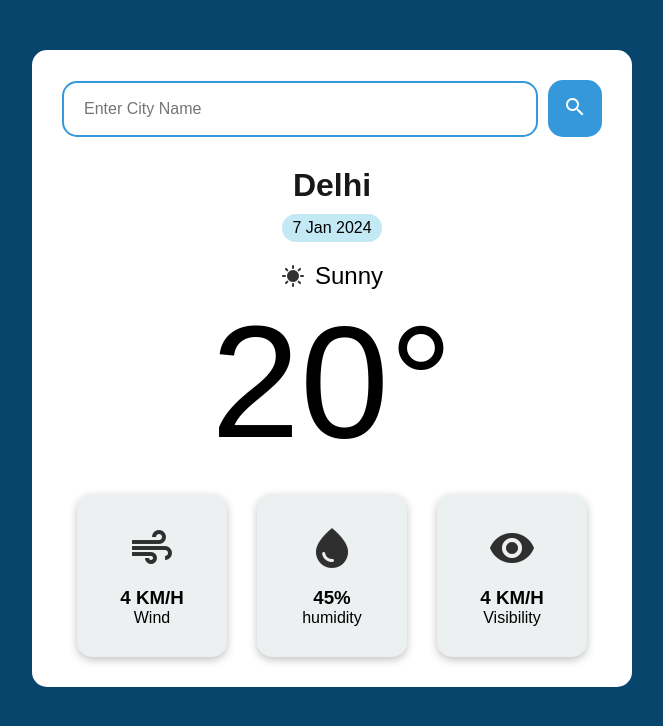
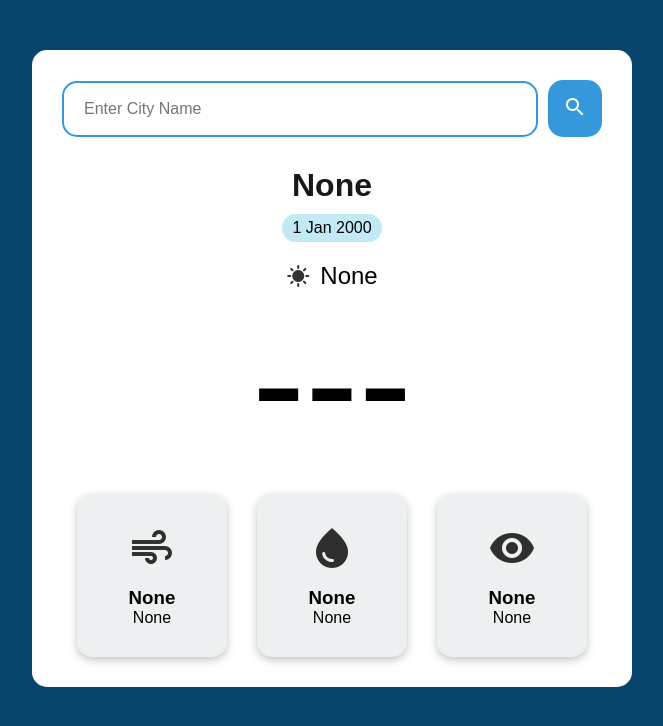
Before and after one commit to Pranavkumar2025/Weather_App, a plain HTML site: page index.html in a window 1280 px wide. Shown: the whole page, without its empty margins (308-971 px from the left). Drawn offline with Linux system fonts and the light colour scheme.

Commit message:
New Commit

```diff
--- a/index.html
+++ b/index.html
@@ -46,36 +46,36 @@
                 </button>
             </form>
             <div class="city-date-section">
-                <h2 class="city">Delhi</h2>
-                <p class="date">7 Jan 2024</p>
+                <h2 class="city">None</h2>
+                <p class="date">1 Jan 2000</p>
             </div>
             <div class="temperature-info">
                 <div class="description">
                     <i class="material-icons">sunny</i>
-                    <span class="description-text">Sunny</span>
+                    <span class="description-text">None</span>
                 </div>
-                <div class="temp">20°</div>
+                <div class="temp">---</div>
             </div>
             <div class="additional-info">
                 <div class="wind-info">
                     <i class="material-icons">air</i>
                     <div>
-                        <h3 class="wind-speed">4 KM/H</h3>
-                        <p class="wind-label">Wind</p>
+                        <h3 class="wind-speed">None</h3>
+                        <p class="wind-label">None</p>
                     </div>
                 </div>
                 <div class="humidity-info">
                     <i class="material-icons">water_drop</i>
                     <div>
-                        <h3 class="humidity">45%</h3>
-                        <p class="humidity-label">humidity</p>
+                        <h3 class="humidity">None</h3>
+                        <p class="humidity-label">None</p>
                     </div>
                 </div>
                 <div class="visibility-info">
                     <i class="material-icons">visibility</i>
                     <div>
-                        <h3 class="visibility-distance">4 KM/H</h3>
-                        <p class="visibility">Visibility</p>
+                        <h3 class="visibility-distance">None</h3>
+                        <p class="visibility">None</p>
                     </div>
                 </div>
             </div>
```
